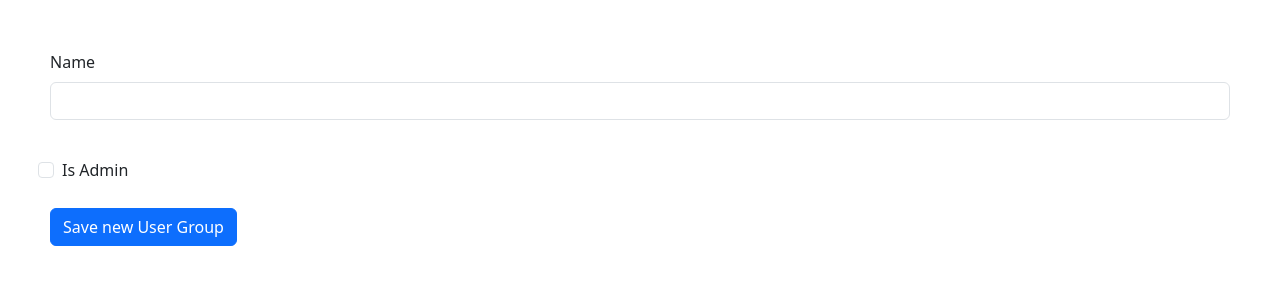
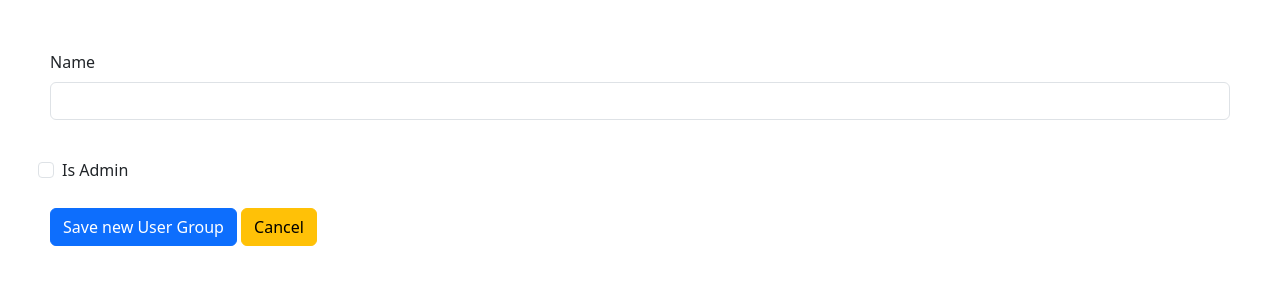
Before and after one commit to renantescaro/flask-estrutura-basica, a Flask app: page /user/group/new in a window 1280 px wide. Shown: the part 70-370 px from the top of the page. Run offline with Flask 3, Linux system fonts and the light colour scheme; the visitor is signed in with stand-in values (Sample User, id 1); some libraries are stand-ins or nearby versions.

Commit message:
feature: add ancel button

```diff
--- a/main/templates/user_group/new.html
+++ b/main/templates/user_group/new.html
@@ -24,6 +24,7 @@
             </div>
             <br>
             <button type="submit" class="btn btn-primary">Save new User Group</button>
+            <a class="btn btn-warning" href="/user/group">Cancel</a>
         </form>
     </div>
 </body>
```
